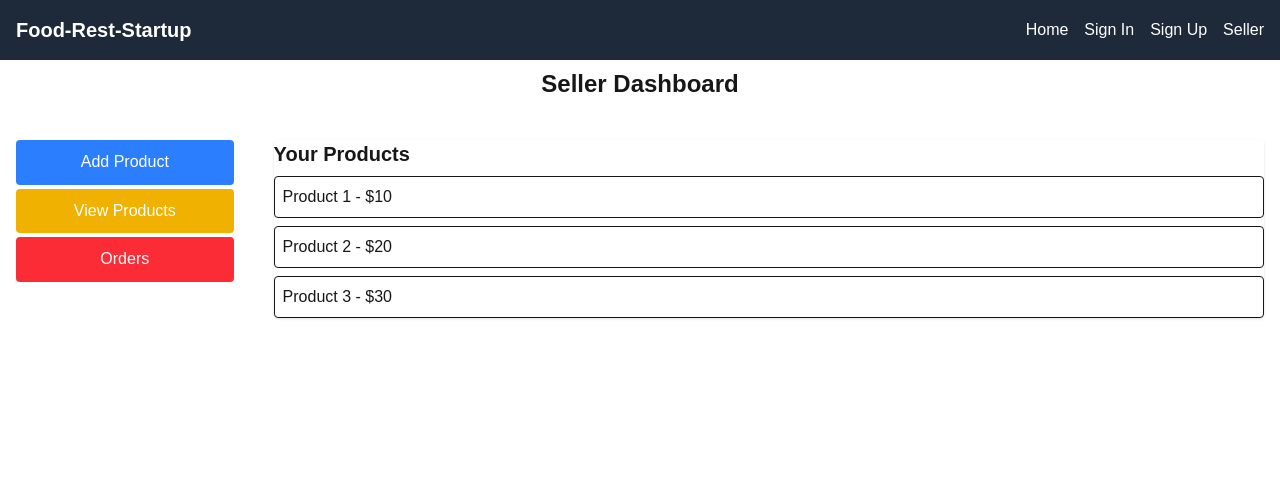
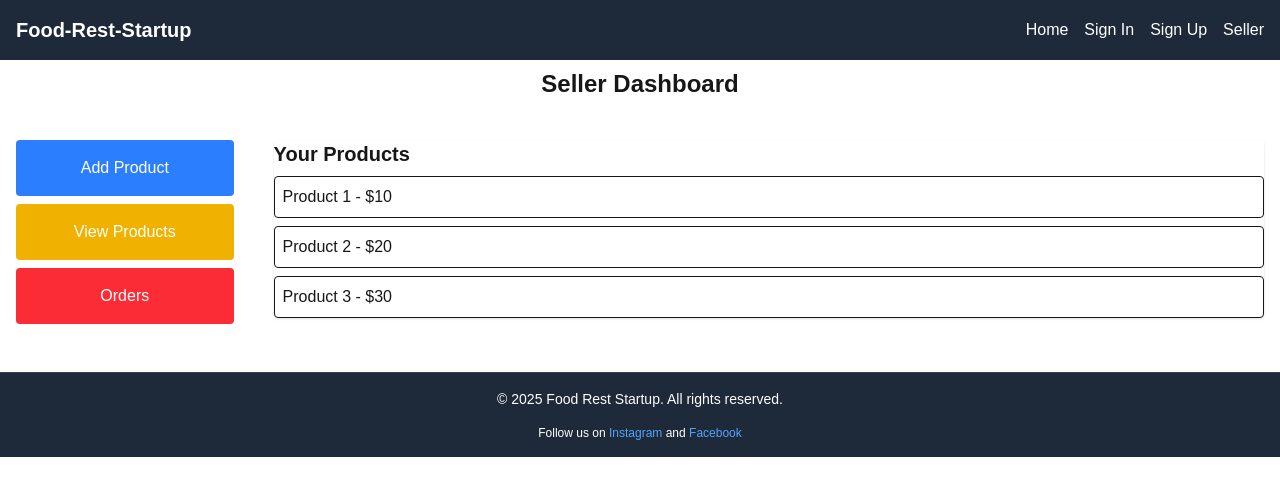
Before and after one commit to arpitsinh-thakor/food-rest-startup, a Next.js app: page /seller/dashboard in a window 1280 px wide. Shown: the top 496 px of the page. Built offline with nearby package versions, Linux system fonts and the light colour scheme.

Commit message:
footer added and dashboard bug fixed

```diff
--- /dev/null
+++ b/app/components/Footer.js
@@ -0,0 +1,31 @@
+import React from 'react'
+
+const Footer = () => {
+  return (
+    <div
+        className="bg-gray-800 text-white py-4 mt-8 border-t border-gray-700 "
+        >
+      <div className="container mx-auto text-center">
+        <p className="text-sm">
+          &copy; 2025 Food Rest Startup. All rights reserved.
+        </p>
+      </div>
+        <div className="container mx-auto text-center mt-4">
+            <p className="text-xs">
+            Follow us on{' '}
+            <a href="https://instagram.com" className="text-blue-400 hover:underline">
+                Instagram
+            </a>{' '}
+            and{' '}
+            <a href="https://facebook.com" className="text-blue-400 hover:underline">
+                Facebook
+            </a>
+            </p>
+        </div>
+    </div>
+
+
+  )
+}
+
+export default Footer
--- a/app/layout.js
+++ b/app/layout.js
@@ -2,6 +2,7 @@ import { Geist, Geist_Mono } from "next/font/google";
 import "./globals.css";
 
 import Navbar from "./components/Navbar";
+import Footer from "./components/Footer";
 
 const geistSans = Geist({
   variable: "--font-geist-sans",
@@ -28,6 +29,9 @@ export default function RootLayout({ children }) {
           <Navbar />
         </div>
         {children}
+        <div>
+          <Footer />
+        </div>
       </body>
     </html>
   );
--- a/app/seller/dashboard/page.js
+++ b/app/seller/dashboard/page.js
@@ -19,10 +19,10 @@ export default function Dashboard() {
                  >
 
                     <div
-                        className="col-span-2 flex flex-col p-4  gap-1 items-center "
+                        className="col-span-2 flex flex-col p-4  gap-2 items-center "
                      >
                         <button
-                            className="w-full h-3/12 bg-blue-500 text-white rounded hover:bg-blue-600"
+                            className="w-full py-4 bg-blue-500 text-white rounded hover:bg-blue-600"
                             onClick={() => {
                                 setViewAddProduct(true);
                                 setViewProducts(false);
@@ -32,7 +32,7 @@ export default function Dashboard() {
                             Add Product
                         </button>
                         <button
-                            className="w-full h-3/12 bg-yellow-500 text-white rounded hover:bg-yellow-600"
+                            className="w-full py-4 bg-yellow-500 text-white rounded hover:bg-yellow-600"
                             onClick={() => {
                                 setViewAddProduct(false);
                                 setViewProducts(true);
@@ -42,7 +42,7 @@ export default function Dashboard() {
                             View Products
                         </button>
                         <button
-                            className="w-full h-3/12 bg-red-500 text-white rounded hover:bg-red-600"
+                            className="w-full py-4 bg-red-500 text-white rounded hover:bg-red-600"
                             onClick={() =>{
                                 setViewAddProduct(false);
                                 setViewProducts(false);
```
